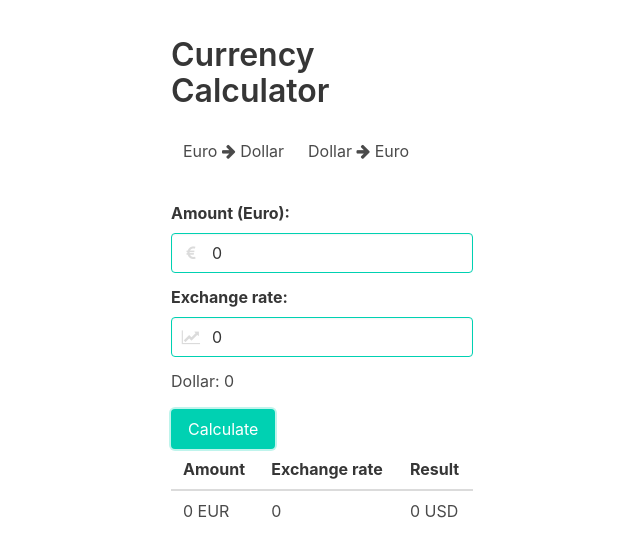
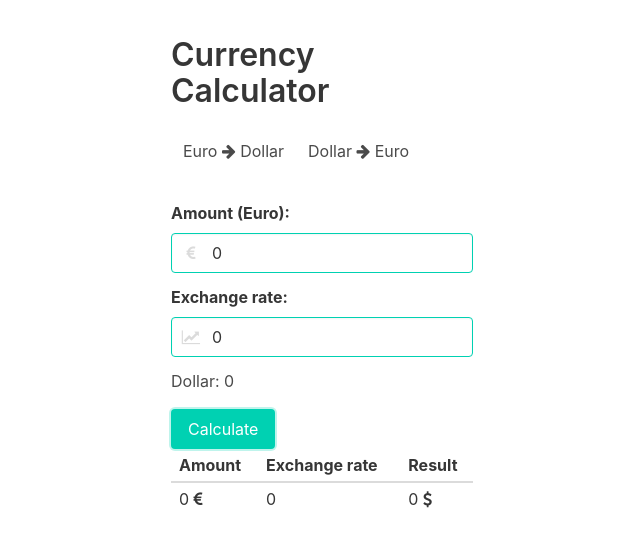
Before and after one commit to nickpao1975/vue-currency-calculator, a Vue app: page / in a window 1280 px wide. Both pictures are taken after a click on the button "Calculate". Shown: the top 556 px of the page, without its empty margins (318-958 px from the left). Built offline with nearby package versions, Linux system fonts and the light colour scheme.

Commit message:
[late step 13] style history component with bulma

```diff
--- a/src/components/History/History.vue
+++ b/src/components/History/History.vue
@@ -22,10 +22,10 @@ export default defineComponent({
   },
   computed: {
     amountCurrencySymbol() {
-      return this.conversion === "toDollar" ? "EUR" : "USD";
+      return this.conversion === "toDollar" ? "fa fa-eur" : "fa fa-usd";
     },
     resultCurrencySymbol() {
-      return this.conversion === "toDollar" ? "USD" : "EUR";
+      return this.conversion === "toDollar" ? "fa fa-usd" : "fa fa-eur";
     },
   },
   methods: {
@@ -44,11 +44,10 @@ export default defineComponent({
     },
   },
 });
-
 </script>
 
 <template>
-  <table>
+  <table class="table is-striped is-narrow">
     <thead>
     <tr>
       <th>Amount</th>
@@ -58,14 +57,13 @@ export default defineComponent({
     </thead>
     <tbody>
     <tr v-for="item in calculationHistory" :key="item.id">
-      <td>{{ item.amount }}&nbsp;{{ item.amountCurrencySymbol }}</td>
+      <td>{{ item.amount }}&nbsp;<i class="fa" :class="item.amountCurrencySymbol"></i></td>
       <td>{{ item.exchangeRate }}</td>
-      <td>{{ item.result }}&nbsp;{{ item.resultCurrencySymbol }}</td>
+      <td>{{ item.result }}&nbsp;<i class="fa" :class="item.resultCurrencySymbol"></i></td>
     </tr>
     </tbody>
   </table>
 </template>
 
 <style scoped>
-
 </style>
```
